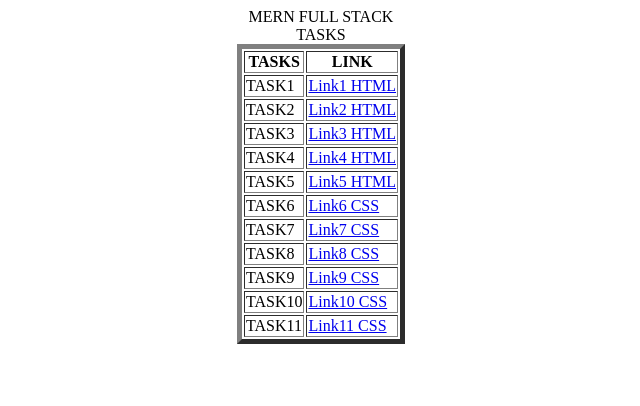
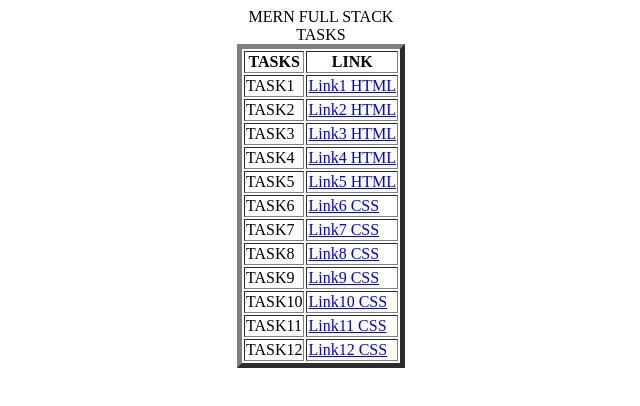
Before and after one commit to RahulSrivastava0/MERN-TASKS, a plain HTML site: page index.html in a window 1280 px wide. Shown: the whole page, without its empty margins (319-959 px from the left). Drawn offline with Linux system fonts and the light colour scheme.

Commit message:
Updated index.html

```diff
--- a/index.html
+++ b/index.html
@@ -55,6 +55,10 @@
             <td>TASK11</td>
             <td><a href="Task11.html">Link11 CSS</a></td>
         </tr>
+        <tr>
+            <td>TASK12</td>
+            <td><a href="Task12.html">Link12 CSS</a></td>
+        </tr>
     </table>
 </body>
 </html>
```
